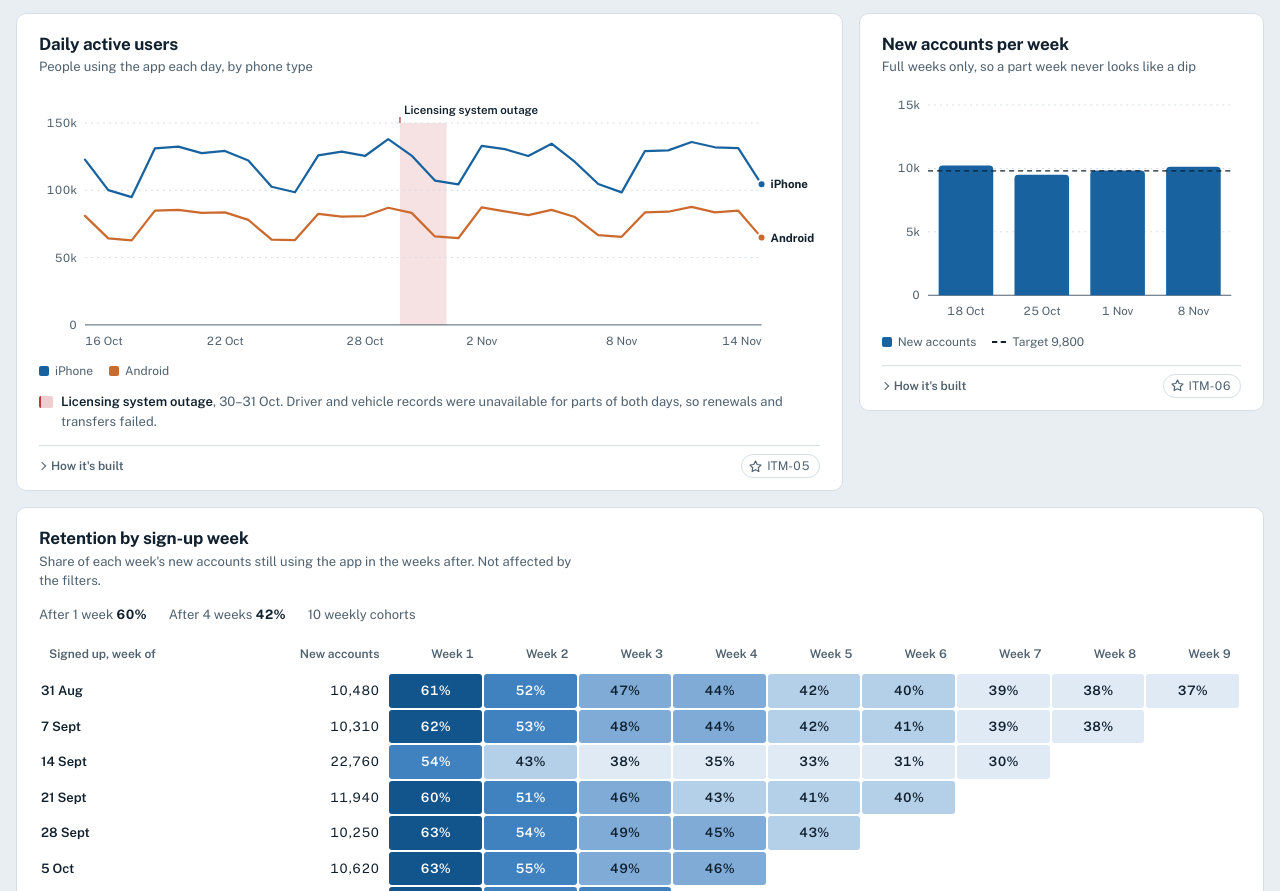
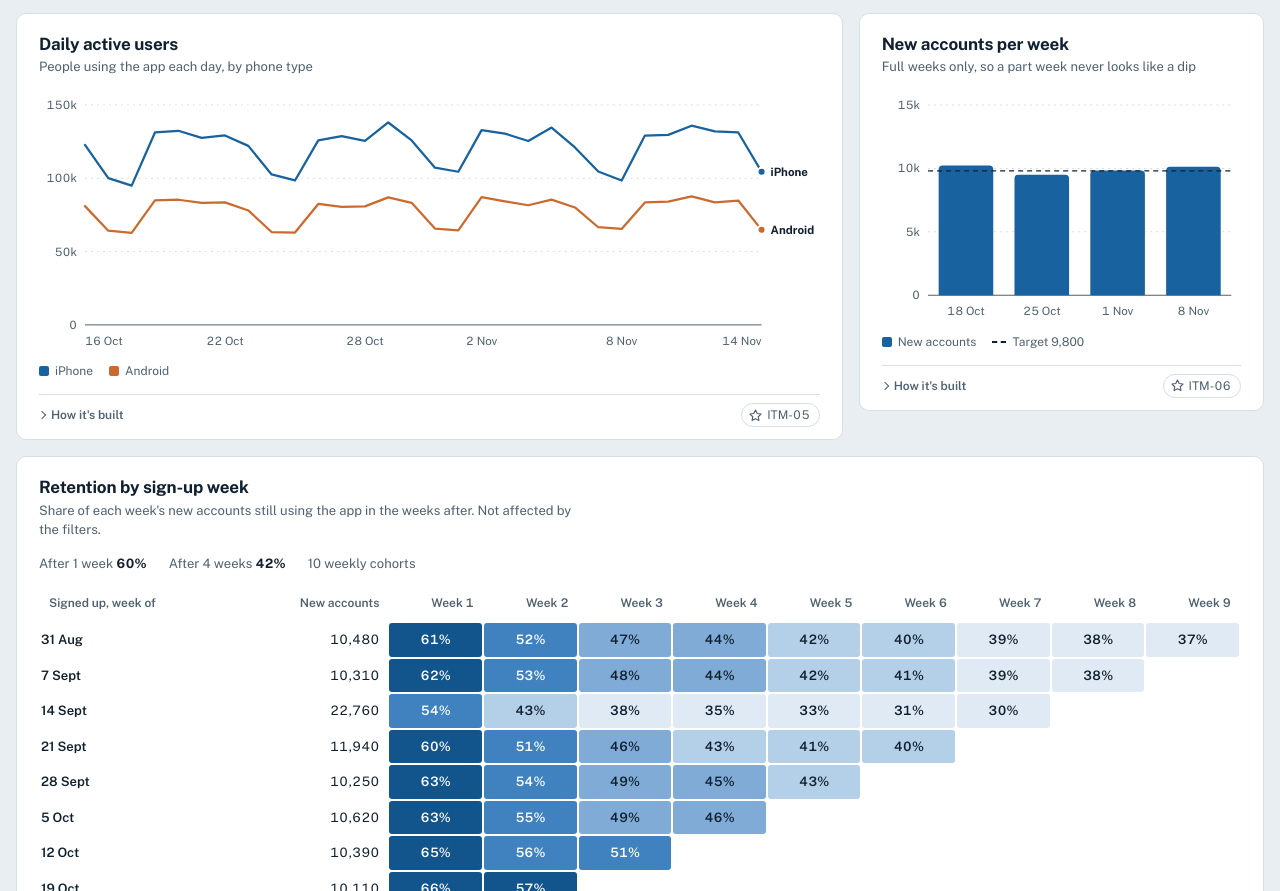
Before and after one commit to xxykkzj/dashboard-ai, a website with bundled scripts: page index.html in a window 1280 px wide. Shown: the part 1106-1997 px from the top of the page. Built offline with nearby package versions, Linux system fonts and the light colour scheme.

Commit message:
Show each event only on the charts it affected
Events now list the measures they affected in 'affects'. Charts pass the
measures they plot, and js/ui/events.mjs keeps only matching events, so the
licensing outage no longer shades Daily active users. The scorecard still
lists every event in the period. Docs and events.json description updated.

Co-Authored-By: Claude Opus 5.5 <noreply@anthropic.com>
Claude-Session: https://claude.ai/code/session_01HC9JZrcqcRq3FTy7idR7aV

```diff
--- a/data/mock/events.json
+++ b/data/mock/events.json
@@ -1,11 +1,7 @@
 {
-  "_about": "Known events, entered by hand, shown as notes on charts and in the Performance against targets card when their dates fall in the selected period. kind is 'campaign' or 'incident'. Dates are inclusive. Keep these in step with the campaigns and incidents in tools/generate-mock.mjs and the provider incidents in reference.json.",
+  "_about": "Known events, entered by hand. An event shows in the Performance against targets card, and as a shaded band on the charts of the measures it lists in 'affects', when its dates fall in the selected period. Measures: active-users, new-accounts, transactions, credential-checks. Leave 'affects' out to show an event on every chart. kind is 'campaign' or 'incident'. Dates are inclusive. Keep these in step with the campaigns and incidents in tools/generate-mock.mjs and the provider incidents in reference.json.",
   "events": [
-    { "id": "campaign-2026-09", "kind": "campaign", "from": "2026-09-14", "to": "2026-09-20",
-      "label": "Licence-renewal campaign",
-      "note": "Email and outdoor campaign promoting licence renewal in the app." },
-    { "id": "outage-2026-10", "kind": "incident", "from": "2026-10-30", "to": "2026-10-31",
-      "label": "Licensing system outage", "provider": "Licensing system",
-      "note": "Driver and vehicle records were unavailable for parts of both days, so renewals and transfers failed." }
+    {"id": "campaign-2026-09", "kind": "campaign", "from": "2026-09-14", "to": "2026-09-20", "label": "Licence-renewal campaign", "note": "Email and outdoor campaign promoting licence renewal in the app.", "affects": ["new-accounts", "active-users"]},
+    {"id": "outage-2026-10", "kind": "incident", "from": "2026-10-30", "to": "2026-10-31", "label": "Licensing system outage", "provider": "Licensing system", "note": "Driver and vehicle records were unavailable for parts of both days, so renewals and transfers failed.", "affects": ["transactions"]}
   ]
 }
--- a/js/items/health.mjs
+++ b/js/items/health.mjs
@@ -1,4 +1,5 @@
 /** Service health tab: availability, failures, app versions, notifications. */
+import { eventsFor } from '../ui/events.mjs';
 import { hbars, lineChart, table, legend, meter, spark } from '../ui/charts.mjs';
 import { fmt, pct, pctTidy, sum, dfmt, escapeHtml } from '../ui/format.mjs';
 
@@ -73,7 +74,7 @@ GROUP BY CAST(t.CreatedAt AS date);`
       const mx = Math.max(...d.failed), at = d.dates[d.failed.indexOf(mx)];
       h.innerHTML = `<div class="stats"><span>Total <b>${fmt(sum(d.failed))}</b></span><span>Worst day <b>${at ? dfmt(at) : 'none'}, ${fmt(mx)} failed</b></span></div><div></div>`;
       lineChart(h.lastElementChild, { dates: d.dates, series: [{ name: 'Failed', values: d.failed, color: 'var(--accent)' }], title: 'Failed transactions per day',
-        events: (more.events || []).filter(e => e.inPeriod === 'current' && e.kind === 'incident') });
+        events: eventsFor(more.events, ['transactions']) });
     }
   },
   {
--- a/js/items/overview.mjs
+++ b/js/items/overview.mjs
@@ -10,6 +10,7 @@
  */
 import { kpi, lineChart, barChart, hbars, legend, cohortGrid } from '../ui/charts.mjs';
 import { fmt, fmtC, fmtMoney, pct, pctTidy, dfmt, dRange, escapeHtml } from '../ui/format.mjs';
+import { eventsFor } from '../ui/events.mjs';
 import { evaluate, findTarget, statusChip, statusIcon, STATUS } from '../ui/status.mjs';
 
 const change = (c, p) => (p ? (c - p) / p : NaN);
@@ -165,7 +166,7 @@ GROUP BY CAST(u.OccurredAt AS date), d.Platform;`
       const series = [];
       if (d.ios) series.push({ name: 'iPhone', values: d.ios, color: 'var(--accent)' });
       if (d.android) series.push({ name: 'Android', values: d.android, color: both ? 'var(--accent2)' : 'var(--accent)' });
-      lineChart(h, { dates: d.dates, series, title: 'Daily active users', events: current(more.events) });
+      lineChart(h, { dates: d.dates, series, title: 'Daily active users', events: eventsFor(more.events, ['active-users']) });
     }
   },
   {
@@ -189,7 +190,7 @@ GROUP BY DATEADD(day, -((DATEPART(weekday, CreatedAt) + @@DATEFIRST - 2) % 7),
         labels: d.labels.map(x => dfmt(x)), values: d.values, name: 'New accounts', dates: d.labels, spanDays: span,
         title: d.daily ? 'New accounts per day' : 'New accounts per week, by week starting',
         target: t && t.basis === 'perDay' ? { value: t.target * span, label: `Target ${fmt(t.target * span)}` } : null,
-        events: current(more.events).filter(e => e.kind === 'campaign')
+        events: eventsFor(more.events, ['new-accounts'])
       });
     }
   },
@@ -248,7 +249,7 @@ FROM d;`
         dates: d.dates, series: [{ name: 'This period', values: d.rate, color: 'var(--accent)' }],
         compare: d.previousRate.length ? { name: `Previous ${s.range} days`, values: d.previousRate } : null,
         target: t ? { value: t.target, label: `Target ${pctTidy(t.target)}` } : null,
-        events: current(more.events).filter(e => e.kind === 'incident'),
+        events: eventsFor(more.events, ['transactions']),
         zero: false, yFmt: v => pctTidy(v), tipFmt: v => pct(v), title: 'Transaction success rate by day'
       });
     }
--- /dev/null
+++ b/js/ui/events.mjs
@@ -0,0 +1,15 @@
+/**
+ * Which events a chart should show.
+ *
+ * Each event in events.json lists the measures it affected in `affects`
+ * (for example ["transactions"]). Each chart passes the measures it plots.
+ * An event appears on a chart only when the two share a measure, so an
+ * outage that broke transactions is not drawn on unrelated charts.
+ * An event with no `affects` list is treated as affecting everything.
+ *
+ * Measures in use: active-users, new-accounts, transactions, credential-checks.
+ */
+export function eventsFor(events, measures) {
+  return (events || []).filter(e => e.inPeriod === 'current'
+    && (!Array.isArray(e.affects) || !measures || e.affects.some(m => measures.includes(m))));
+}
```
Also changed, not shown: docs/mock-data.html (+6 -4 lines).
